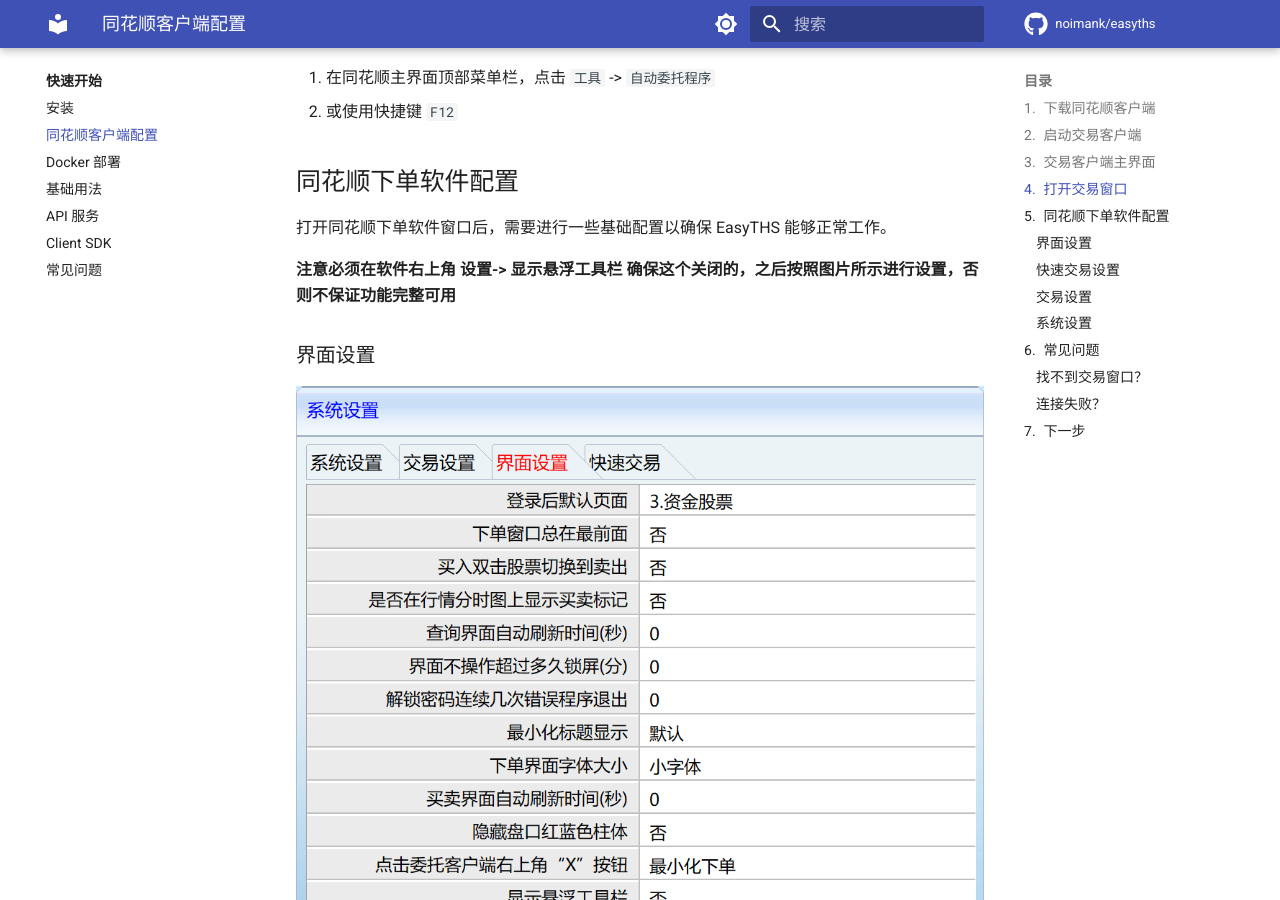
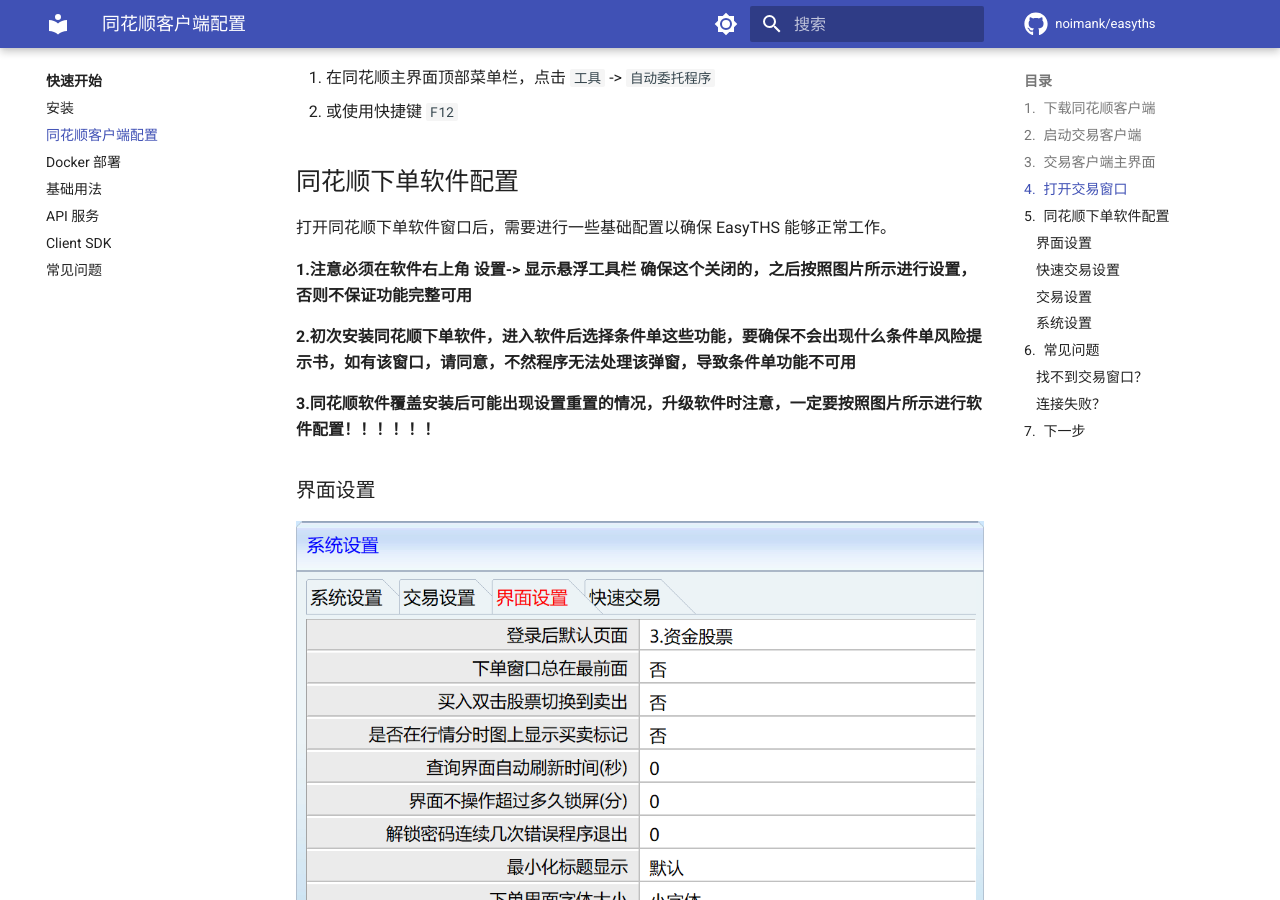
Before and after one commit to noimank/easyths, an MkDocs documentation site: the page built from docs/getting-started/ths-client.md, in a window 1280 px wide and 900 px high, scrolled down 1714 px. Built offline with MkDocs 1.6.1 and Material for MkDocs 9.7.7, drawn with Linux system fonts in a browser that asks for light colours; comment, search, counter and statistics services are not loaded.

Commit message:
📝 docs: 补充同花顺客户端配置注意事项
- 将原注意事项编号为第 1 条
- 新增第 2 条：提醒处理条件单风险提示弹窗
- 新增第 3 条：警告覆盖安装后设置可能重置

```diff
--- a/docs/getting-started/ths-client.md
+++ b/docs/getting-started/ths-client.md
@@ -51,7 +51,11 @@
 
 打开同花顺下单软件窗口后，需要进行一些基础配置以确保 EasyTHS 能够正常工作。
 
-**注意必须在软件右上角 设置-> 显示悬浮工具栏 确保这个关闭的，之后按照图片所示进行设置，否则不保证功能完整可用**
+**1.注意必须在软件右上角 设置-> 显示悬浮工具栏 确保这个关闭的，之后按照图片所示进行设置，否则不保证功能完整可用**
+
+**2.初次安装同花顺下单软件，进入软件后选择条件单这些功能，要确保不会出现什么条件单风险提示书，如有该窗口，请同意，不然程序无法处理该弹窗，导致条件单功能不可用**
+
+**3.同花顺软件覆盖安装后可能出现设置重置的情况，升级软件时注意，一定要按照图片所示进行软件配置！！！！！！**
 
 
 ### 界面设置
```
